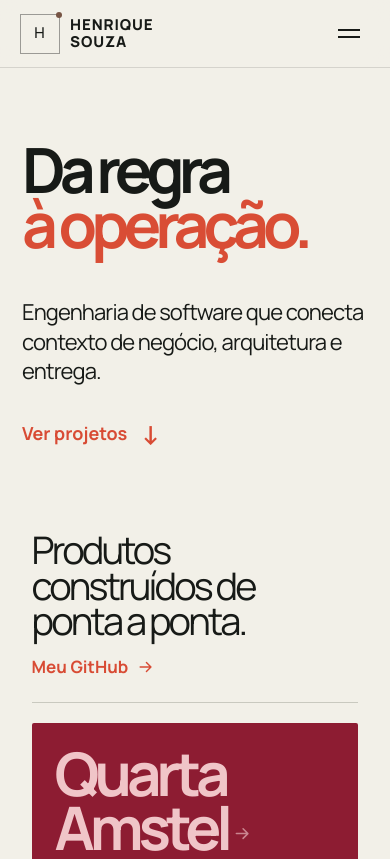
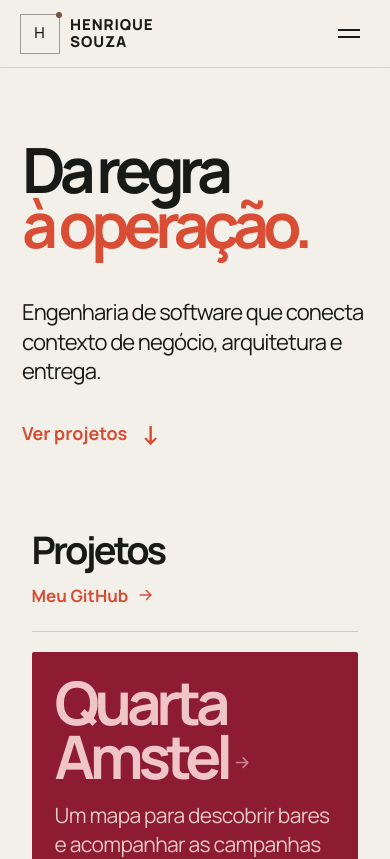
Before and after one commit to henriquesouza1832001-eng/henriquesouza1832001-eng, a React (Vite) app: page / in a window 390 px wide. Shown: the top 859 px of the page. Built offline with nearby package versions, Linux system fonts and the light colour scheme.

Commit message:
Simplify the project index heading

```diff
--- a/src/main.jsx
+++ b/src/main.jsx
@@ -625,9 +625,11 @@ function PortfolioHome() {
             </a>
           </div>
         </section>
-        <section className="folio-work" id="projetos" aria-label="Projetos">
+        <section className="folio-work" id="projetos" aria-labelledby="projects-heading">
           <div className="folio-section-heading" id="codigo">
-            <span>Produtos construídos de ponta a ponta.</span>
+            <h2 className="folio-projects-heading" id="projects-heading">
+              Projetos
+            </h2>
             <a href={GH} target="_blank" rel="noreferrer">
               Meu GitHub <Arrow diagonal />
             </a>
--- a/src/style.css
+++ b/src/style.css
@@ -2181,3 +2181,23 @@ a:hover .arrow.diagonal {
   .folio-project.in-view .art-station:nth-child(4) { animation-delay: .67s; }
   .folio-project.in-view .art-station:nth-child(5) { animation-delay: .88s; }
 }
+
+.folio-section-heading > .folio-projects-heading {
+  flex: 1 1 auto;
+  max-width: none;
+  margin: 0;
+  font-size: clamp(38px, 5.1vw, 70px);
+  font-weight: 620;
+  line-height: .94;
+  letter-spacing: -.075em;
+}
+@media (max-width: 900px) {
+  .folio-section-heading > .folio-projects-heading {
+    font-size: clamp(36px, 6.2vw, 54px);
+  }
+}
+@media (max-width: 640px) {
+  .folio-section-heading > .folio-projects-heading {
+    font-size: 38px;
+  }
+}
```
